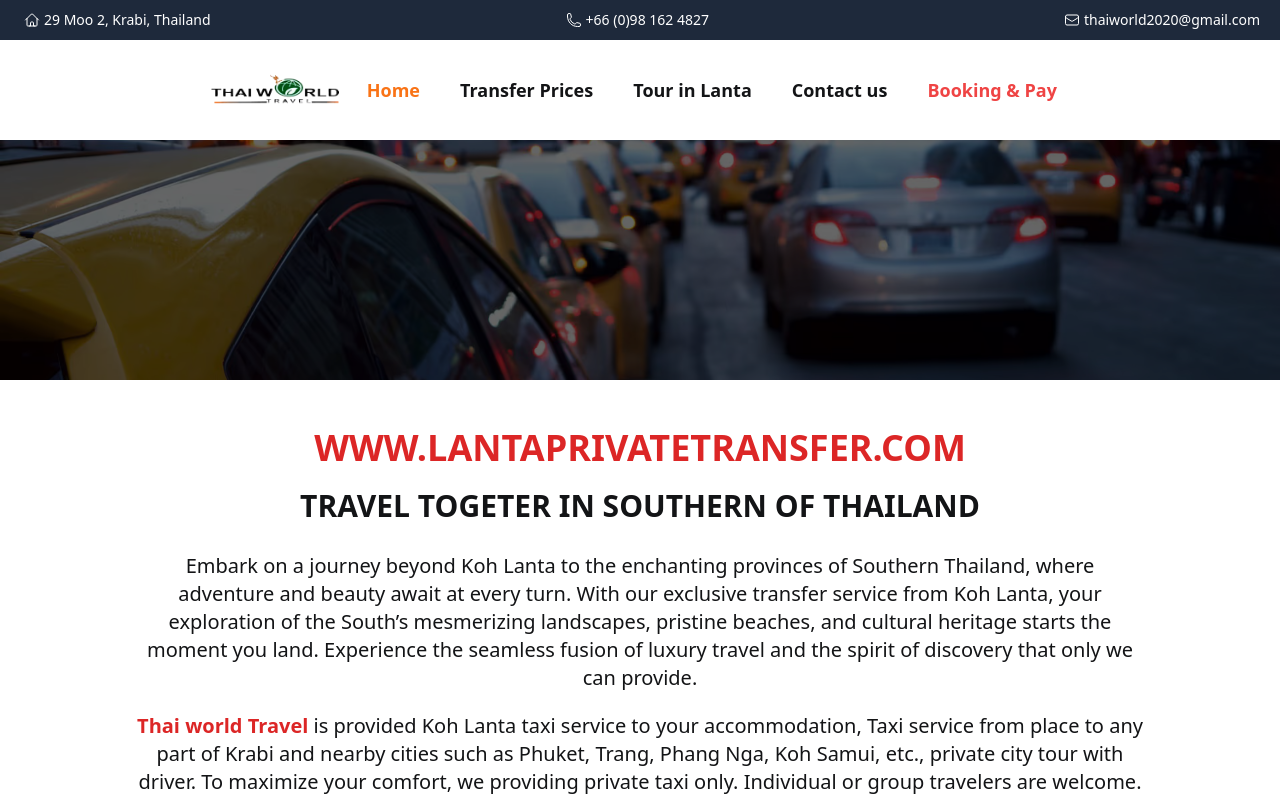
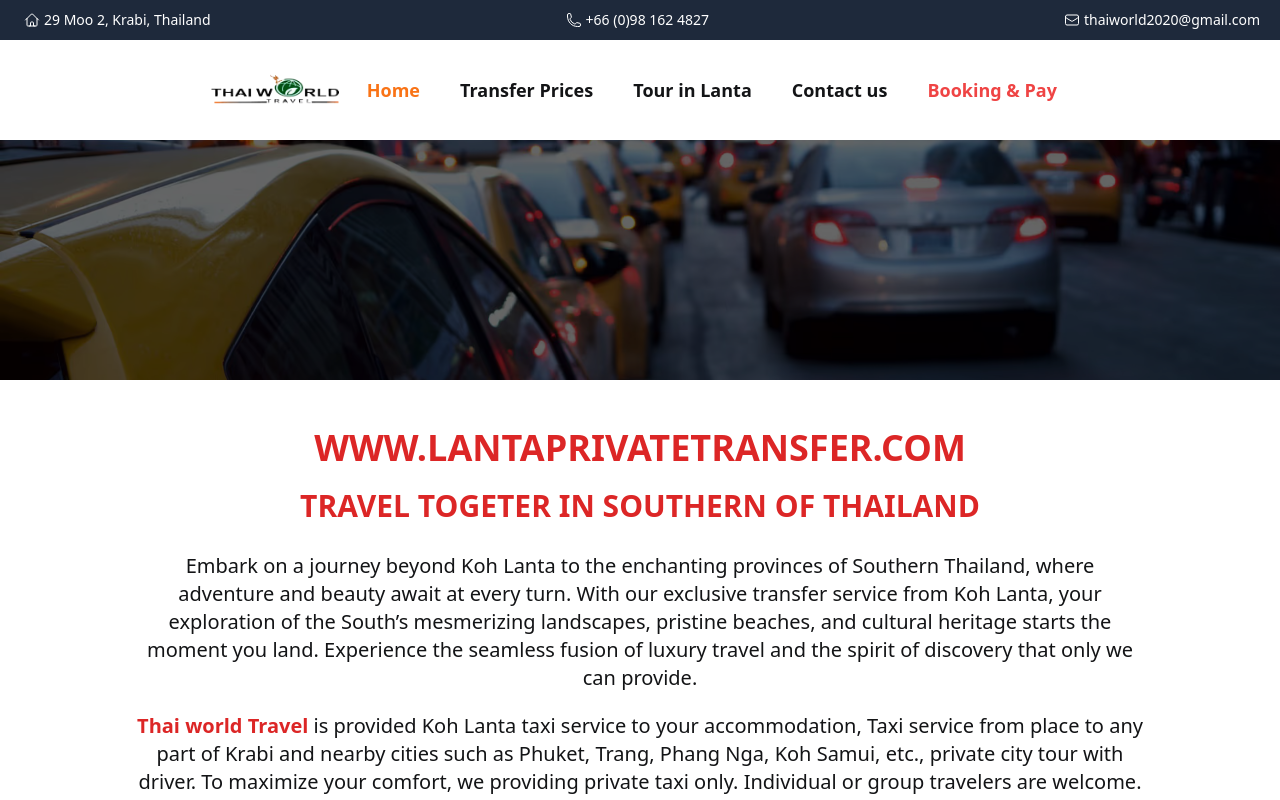
Before and after one commit to ghuninew1/lantaprivatetransfer, a React (Vite) app: page / in a window 1280 px wide. Shown: the top 800 px of the page. Built offline with nearby package versions, Linux system fonts and the light colour scheme.

Commit message:
Update HomeData.jsx

```diff
--- a/src/pages/home/HomeData.jsx
+++ b/src/pages/home/HomeData.jsx
@@ -5,7 +5,7 @@ export default function HomeData() {
                 {" "}
                 WWW.LANTAPRIVATETRANSFER.COM
             </h1>
-            <h1 className="mb-5 rounded-md p-2 text-xl font-bold uppercase lg:text-3xl">
+            <h1 className="mb-5 rounded-md p-2 text-xl font-bold uppercase text-red-600 lg:text-3xl">
                 TRAVEL TOGETER IN SOUTHERN OF THAILAND
             </h1>
             <div className="flex max-w-screen-lg flex-col items-center justify-center px-2">
```
